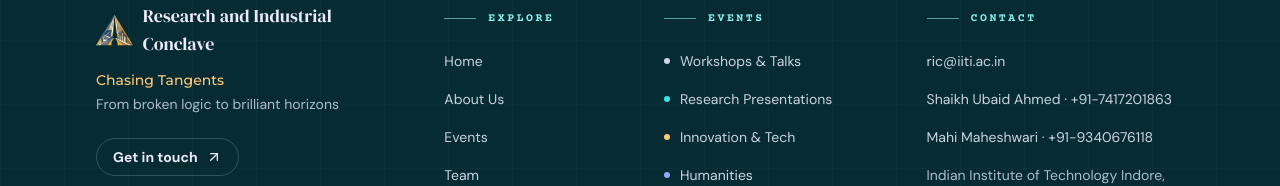
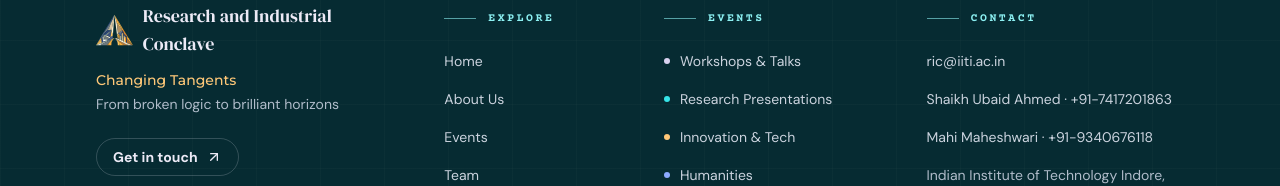
Before and after one commit to AnandVivek-iiti/RIC, a React (Vite) app: page /contact in a window 1280 px wide. Shown: the part 1688-1874 px from the top of the page. Built offline with nearby package versions, Linux system fonts and the light colour scheme.

Commit message:
theme title changed

```diff
--- a/index.html
+++ b/index.html
@@ -8,7 +8,7 @@
     <meta name="color-scheme" content="dark" />
     <meta
       name="description"
-      content="RIC presents Chasing Tangents — From broken logic to brilliant horizons."
+      content="RIC presents Changing Tangents — From broken logic to brilliant horizons."
     />
     <link rel="preconnect" href="https://fonts.googleapis.com" />
     <link rel="preconnect" href="https://fonts.gstatic.com" crossorigin />
@@ -17,7 +17,7 @@
       href="https://fonts.googleapis.com/css2?family=Anton&family=Archivo+Black&family=Cormorant+Garamond:wght@500;600;700&family=Courier+Prime:wght@400;700&family=DM+Sans:wght@400;500;700&family=DM+Serif+Display&family=Fraunces:wght@600;700&family=IBM+Plex+Mono:wght@400;500&family=Josefin+Sans:wght@400;500;600&family=Karla:wght@400;500;700&family=Lato:wght@400;700&family=League+Spartan:wght@700;800&family=Libre+Baskerville:wght@400;700&family=Lora:ital,wght@1,400;1,500&family=Montserrat:wght@400;500;600;700&family=Nunito+Sans:wght@400;600;700&family=Open+Sans:wght@400;500;600&family=Playfair+Display:wght@500;700&family=Poppins:wght@400;500;600&family=Quicksand:wght@500;600;700&family=Raleway:wght@500;600&family=Roboto:wght@400;500&family=Roboto+Mono:wght@400;500&family=Source+Sans+3:wght@400;500;600&family=Space+Mono:wght@400;700&family=Special+Elite&family=Work+Sans:wght@400;500;600&display=swap"
       rel="stylesheet"
     />
-    <title>RIC — Chasing Tangents</title>
+    <title>RIC — Changing Tangents</title>
   </head>
   <body>
     <div id="root"></div>
--- a/src/components/common/Preloader/Preloader.jsx
+++ b/src/components/common/Preloader/Preloader.jsx
@@ -206,7 +206,7 @@ export default function Preloader({ onReveal, onDone }) {
           />
         </div>
         <p className="font-mono text-[0.66rem] uppercase tracking-[0.3em] text-slate-400">
-          Chasing Tangents <span className="px-1 text-amber">/</span> RIC 2027
+          Changing Tangents <span className="px-1 text-amber">/</span> RIC 2027
         </p>
       </div>
     </div>
--- a/src/pages/About/About.jsx
+++ b/src/pages/About/About.jsx
@@ -33,7 +33,7 @@ const values = [
 const stages = [
   { name: "Linear", text: "Centuries of straight-line progress built the world we know." },
   { name: "Fracture", text: "Rigid methodologies began to crack under complexity they could not model." },
-  { name: "Tangent", text: "The detour becomes the method, chasing anomalies toward new paradigms." },
+  { name: "Tangent", text: "The detour becomes the method, changing anomalies toward new paradigms." },
   { name: "Horizon", text: "From broken logic to brilliant horizons: an era of lateral transformation." },
 ];
 
--- a/src/pages/Home/Home.jsx
+++ b/src/pages/Home/Home.jsx
@@ -167,7 +167,7 @@ export default function Home() {
         </Reveal>
         <ScrollText
           text={aboutText}
-          accent={["chasing", "tangents"]}
+          accent={["changing", "tangents"]}
           className="mt-8 max-w-4xl font-display text-3xl font-medium leading-[1.2] tracking-tight text-chalk sm:text-5xl"
         />
         <Reveal delay={0.1} className="mt-10">
--- a/src/utils/constants.js
+++ b/src/utils/constants.js
@@ -2,7 +2,7 @@ export const SITE = {
   name: "RIC",
   fullName: "Research and Industrial Conclave",
   year: "2027",
-  theme: "Chasing Tangents",
+  theme: "Changing Tangents",
   tagline: "From broken logic to brilliant horizons",
   genre: "Abstract",
   dates: "2027",
```
Also changed, not shown: 1 other file (tests, documents, lock files or other folders).
